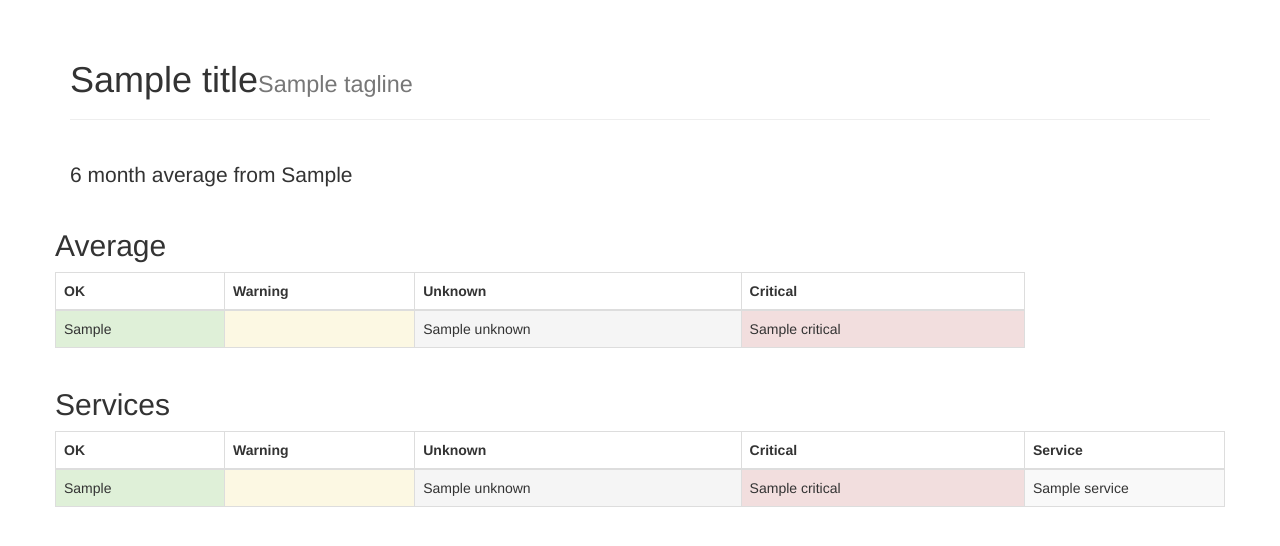
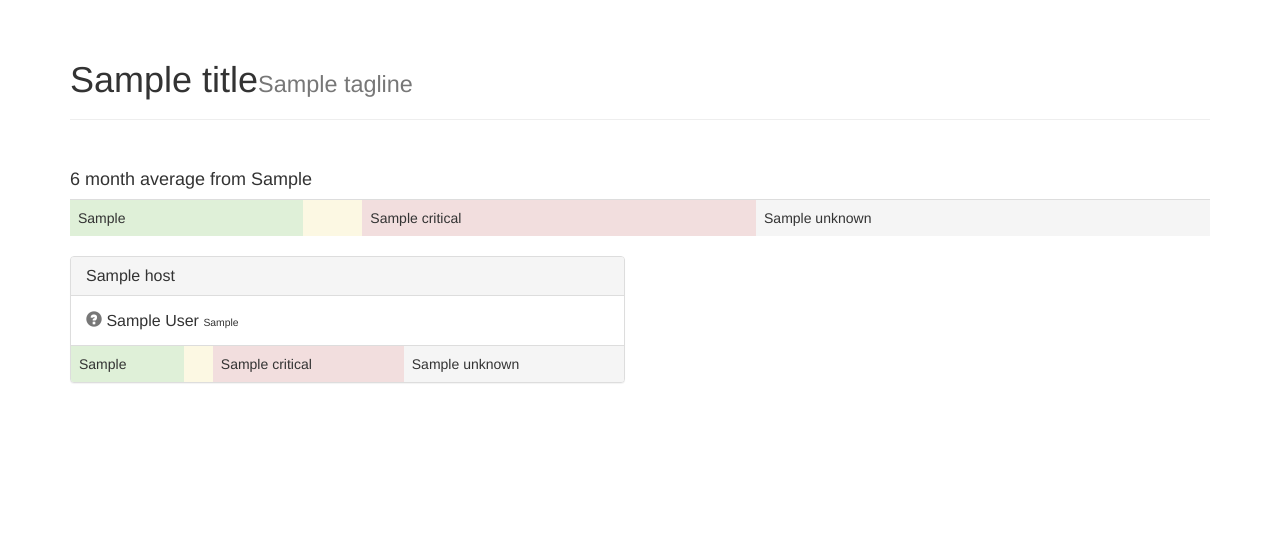
Before and after one commit to rrothwell/langstroth, a Django app: template langstroth/templates/index.html in a window 1280 px wide. Shown: the part 52-598 px from the top of the page. Run offline with Django 3.2, Linux system fonts and the light colour scheme; the template is opened without the code that fills it: most values are stand-ins (such as "Sample title", 1, 10 or a date in 2020); some libraries are stand-ins or nearby versions.

Commit message:
Added new layout to status page

```diff
--- a/langstroth/templates/base.html
+++ b/langstroth/templates/base.html
@@ -7,7 +7,7 @@
     <title>Compute Cloud Dashboard - {{ title }}</title>
     <meta name="viewport" content="width=device-width, initial-scale=1.0">
       <!-- Bootstrap -->
-      <link href='//netdna.bootstrapcdn.com/bootstrap/3.0.0/css/bootstrap.min.css' type='text/css' media='screen' rel='stylesheet'/>
+      <link href='//netdna.bootstrapcdn.com/bootstrap/3.2.0/css/bootstrap.min.css' type='text/css' media='screen' rel='stylesheet'/>
       <link href='{{ STATIC_URL }}css/langstroth.css' type='text/css' media='screen' rel='stylesheet'/>
       {% block extra_head %}
       {% endblock %}
--- a/langstroth/templates/index.html
+++ b/langstroth/templates/index.html
@@ -1,70 +1,64 @@
 {% extends "base.html" %}
 
 {% block content %}
-<p class="lead">6 month average from {{ report_range }}</p>
 <div class="row">
-  <h2>Average</h2>
-  <div id="averages">
-    <table class="table table-bordered">
-      <thead>
-        <tr>
-          <th>OK</th>
-          <th>Warning</th>
-          <th>Unknown</th>
-          <th>Critical</th>
-        </tr>
-      </thead>
+
+  <div class="col-md-12">
+    <h4>6 month average from {{ report_range }}</h4>
+    <table class="table">
       <tbody>
         <tr>
-          <td class="success">{{ average.ok }}</td>
-          <td class="warning">{{ average.warning }}</td>
-          <td class="active">{{ average.unknown }}</td>
-          <td class="danger">{{ average.critical }}</td>
+          <td class="success" title="Service OK">{{ average.ok }}</td>
+          <td class="warning" title="Service Warning">{{ average.warning }}</td>
+          <td class="danger" title="Service Critical">{{ average.critical }}</td>
+          <td class="active" title="Service Unknown">{{ average.unknown }}</td>
         </tr>
       </tbody>
     </table>
   </div>
-</div>
-<div class="row">
-  <h2>Services</h2>
-  <table id="modules" class="table table-striped table-bordered table-sorter">
-    <thead>
-      <tr>
-        <th class="{sorter: 'percent'}">OK</th>
-        <th class="{sorter: 'percent'}">Warning</th>
-        <th class="{sorter: 'percent'}">Unknown</th>
-        <th class="{sorter: 'percent'}">Critical</th>
-        <th class="service">Service</th>
-      </tr>
-    </thead>
-    <tbody>
-      {% for service in services %}
-      <tr>
-        <td class="success">{{ service.ok }}</td>
-        <td class="warning">{{ service.warning }}</td>
-        <td class="active">{{ service.unknown }}</td>
-        <td class="danger">{{ service.critical }}</td>
-        <td class="service">{{ service.name }}</td>
-      </tr>
+
+  {% for host in hosts %}
+  <div class="col-md-6">
+    <div class="panel panel-default">
+      <div class="panel-heading">
+        <h3 class="panel-title">{{ host.hostname }}</h3>
+      </div>
+      {% for service in host.services %}
+      <div class="panel-body">
+        <h3 class="panel-title">
+          {% if service.status|lower == 'ok' %}
+          <span title="Service is {{service.status}}"
+                class="glyphicon glyphicon-ok text-success">
+          </span>
+          {% elif service.status|lower == 'warning' %}
+          <span title="Service is {{service.status}}"
+                class="glyphicon glyphicon-warning-sign text-warning">
+          </span>
+          {% elif service.status|lower == 'critical' %}
+          <span title="Service is {{service.status}}"
+                class="glyphicon glyphicon-remove text-danger">
+          </span>
+          {% else %}
+          <span title="Service is {{service.status}}"
+                class="glyphicon glyphicon-question-sign glyphicon-warning text-muted">
+          </span>
+          {% endif %}
+          {{ service.display_name }}
+          <small title="Last checked">{{ service.last_checked }}</small>
+        </h3>
+      </div>
+      <table class="table">
+        <tr>
+          <td class="success" title="Service OK">{{ service.availability.ok }}</td>
+          <td class="warning" title="Service Warning">{{ service.availability.warning }}</td>
+          <td class="danger" title="Service Critical">{{ service.availability.critical }}</td>
+          <td class="active" title="Service Unknown">{{ service.availability.unknown }}</td>
+        </tr>
+      </table>
       {% endfor %}
-    </tbody>
-  </table>
+    </div>
+  </div>
+  {% endfor %}
+
 </div>
 {% endblock %}
-
-{% block extra_script %}
-<script src="{{ STATIC_URL }}js/jquery.tablesorter.js"></script>
-<script src="{{ STATIC_URL }}js/jquery.metadata.js"></script>
-<script type="text/javascript">
-  $(document).ready(function()
-  {
-  $(".table-sorter").tablesorter({'cancelSelection': true});
-  });
-  $( "#show-all" ).click(function() {
-  $("#modules tbody tr").removeClass("hidden");
-  });
-  $( "#show-changes" ).click(function() {
-  $("#modules tbody tr.noupdates").addClass("hidden");
-  });
-</script>
-{% endblock %}
```
Also changed, not shown: langstroth/nagios.py (+27 -20 lines), langstroth/tests/test_nagios.py (+65 -55 lines), langstroth/views.py (+35 -5 lines).
